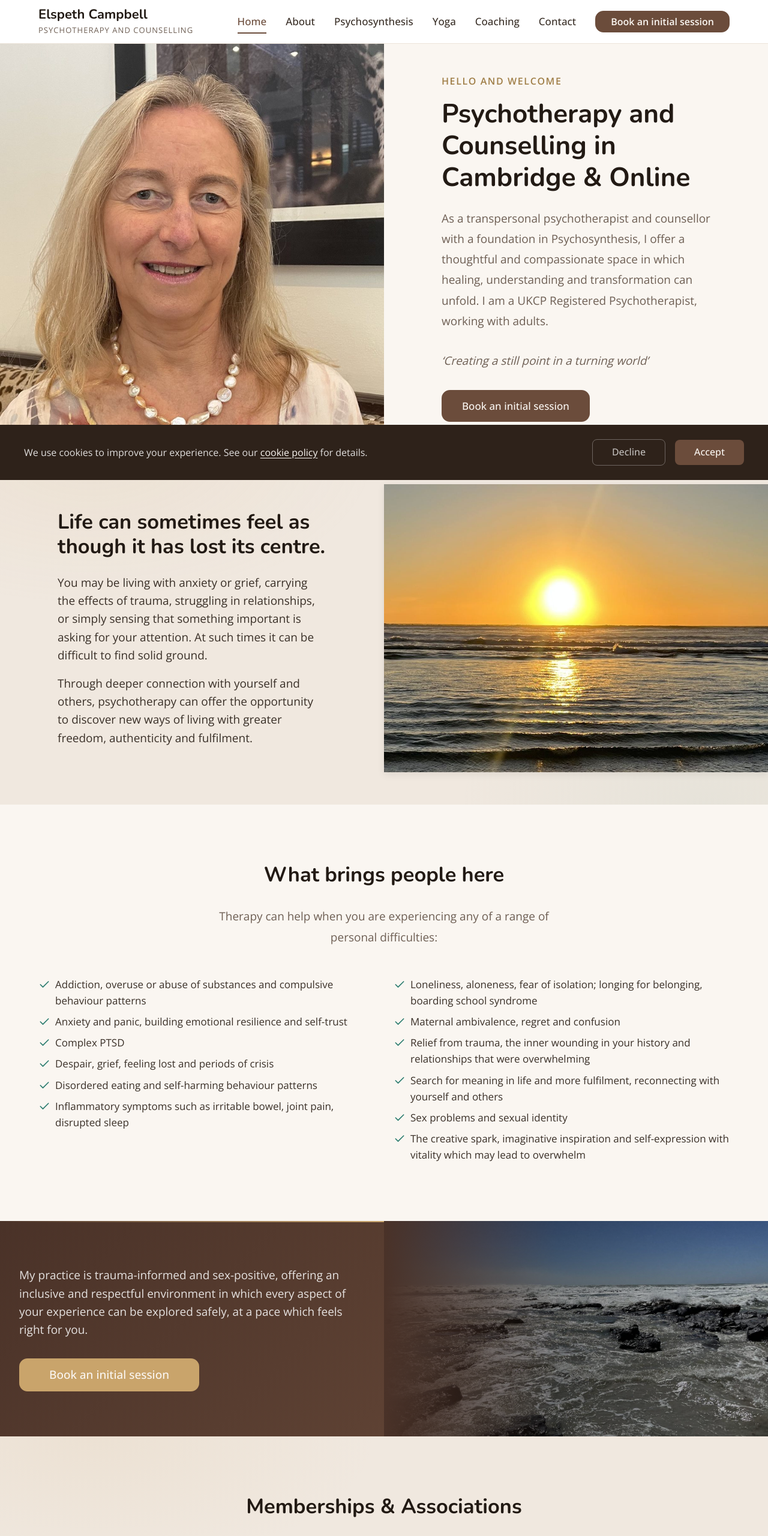
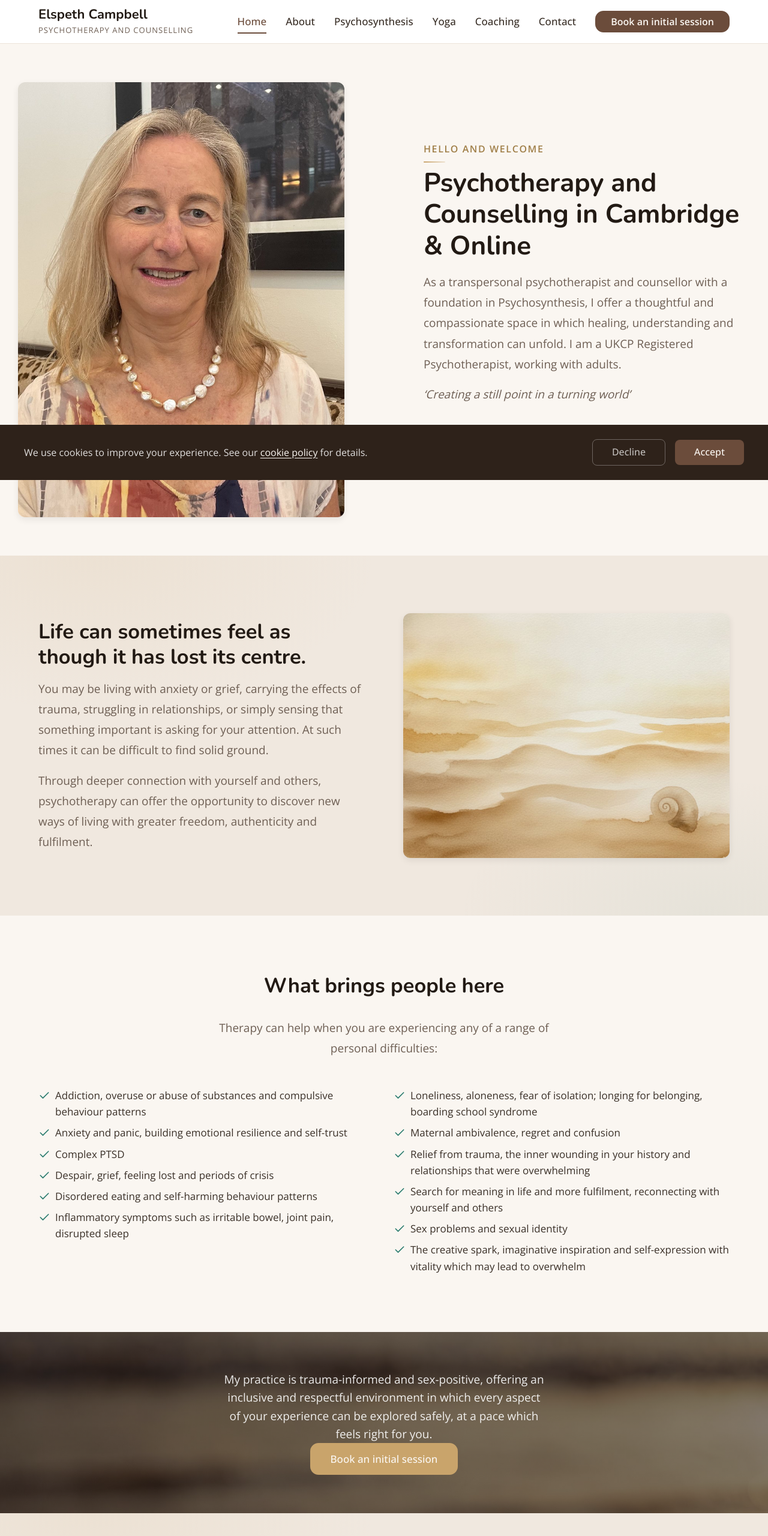
Before and after one commit to trulyempoweredcode/elspethcampbell.com, a plain HTML site: page index.html in a window 1280 px wide. Shown: the top 2560 px of the page at 60% size. Drawn offline with nearby package versions, Linux system fonts and the light colour scheme.

Commit message:
Round 1: frame her portrait whole, abstract stand-ins for the two images she will send, practice statement as a full-width image band
Rick's review of the first pass: the hero--half blew the portrait up and cropped it. The opening is now a contained split inside the hero wrapper with the whole 3:4 portrait, section 2 is a contained split with a generated abstract stand-in, and section 4 is a full-width background image band with centred text over a generated abstract stand-in.

Co-Authored-By: Claude Fable 5.1 <noreply@anthropic.com>

```diff
--- a/index.html
+++ b/index.html
@@ -141,31 +141,33 @@
   <main id="main">
 
     <!-- SECTION: hero -->
-    <section class="hero hero--half">
-      <div class="container hero__inner">
-        <div class="hero__content">
-          <span class="hero__label">Hello and welcome</span>
-          <h1 class="hero__heading">Psychotherapy and Counselling in Cambridge &amp; Online</h1>
-          <p class="hero__text">As a transpersonal psychotherapist and counsellor with a foundation in Psychosynthesis, I offer a thoughtful and compassionate space in which healing, understanding and transformation can unfold. I am a UKCP Registered Psychotherapist, working with adults.</p>
-          <p class="hero__text"><em>&lsquo;Creating a still point in a turning world&rsquo;</em></p>
-          <div class="hero__actions">
+    <section class="hero reveal">
+      <div class="container">
+        <div class="split split--reverse">
+          <div class="split__text">
+            <span class="section-label">Hello and welcome</span>
+            <h1>Psychotherapy and Counselling in Cambridge &amp; Online</h1>
+            <p>As a transpersonal psychotherapist and counsellor with a foundation in Psychosynthesis, I offer a thoughtful and compassionate space in which healing, understanding and transformation can unfold. I am a UKCP Registered Psychotherapist, working with adults.</p>
+            <p><em>&lsquo;Creating a still point in a turning world&rsquo;</em></p>
             <a href="contact.html" class="btn btn--primary">Book an initial session</a>
           </div>
+          <img src="images/elspeth-portrait.jpg" alt="Elspeth Campbell, transpersonal psychotherapist and counsellor in Cambridge" class="split__image split__image--portrait" width="900" height="1200" loading="eager">
         </div>
-        <div class="hero__image-wrap" style="background-image: url('images/elspeth-portrait.jpg'); background-position: center top;" role="img" aria-label="Elspeth Campbell, transpersonal psychotherapist and counsellor in Cambridge"></div>
       </div>
     </section>
     <!-- /SECTION: hero -->
 
     <!-- SECTION: invitation -->
     <section class="section section--alt reveal">
-      <div class="split split--bleed">
-        <div class="split__content">
-          <h2>Life can sometimes feel as though it has lost its centre.</h2>
-          <p>You may be living with anxiety or grief, carrying the effects of trauma, struggling in relationships, or simply sensing that something important is asking for your attention. At such times it can be difficult to find solid ground.</p>
-          <p>Through deeper connection with yourself and others, psychotherapy can offer the opportunity to discover new ways of living with greater freedom, authenticity and fulfilment.</p>
+      <div class="container">
+        <div class="split">
+          <div class="split__text">
+            <h2>Life can sometimes feel as though it has lost its centre.</h2>
+            <p>You may be living with anxiety or grief, carrying the effects of trauma, struggling in relationships, or simply sensing that something important is asking for your attention. At such times it can be difficult to find solid ground.</p>
+            <p>Through deeper connection with yourself and others, psychotherapy can offer the opportunity to discover new ways of living with greater freedom, authenticity and fulfilment.</p>
+          </div>
+          <img src="images/band-abstract-water.jpg" alt="Soft watercolour wash of sand and gold, with the spiral of a shell" class="split__image split__image--landscape" width="1200" height="900" loading="lazy">
         </div>
-        <img src="images/hero-sea-sunset.jpg" alt="A low golden sun over the sea, its light running up the wet sand" class="split__image" width="2200" height="916" loading="lazy">
       </div>
     </section>
     <!-- /SECTION: invitation -->
@@ -198,16 +200,10 @@
     <!-- /SECTION: conditions -->
 
     <!-- SECTION: cta -->
-    <section class="cta-banner cta-banner--split reveal">
-      <div class="cta-banner__content">
+    <section class="page-header page-header--image" style="background-image: url('images/band-abstract-sand.jpg'); background-size: cover; background-position: center center;">
+      <div class="container">
         <p>My practice is trauma-informed and sex-positive, offering an inclusive and respectful environment in which every aspect of your experience can be explored safely, at a pace which feels right for you.</p>
-        <div class="cta-banner__buttons">
-          <a href="contact.html" class="btn btn--accent">Book an initial session</a>
-        </div>
-      </div>
-      <div class="cta-banner__image-wrap">
-        <img src="images/header-shore.jpg" alt="Waves breaking over dark rocks along the shore" class="cta-banner__image" width="1800" height="1012" loading="lazy">
-        <div class="cta-banner__image-fade"></div>
+        <p class="page-header__meta"><a href="contact.html" class="btn btn--accent">Book an initial session</a></p>
       </div>
     </section>
     <!-- /SECTION: cta -->
```
Also changed, not shown: build-spec.json (+14 -14 lines), images/band-abstract-sand.jpg (added), images/band-abstract-water.jpg (added).
